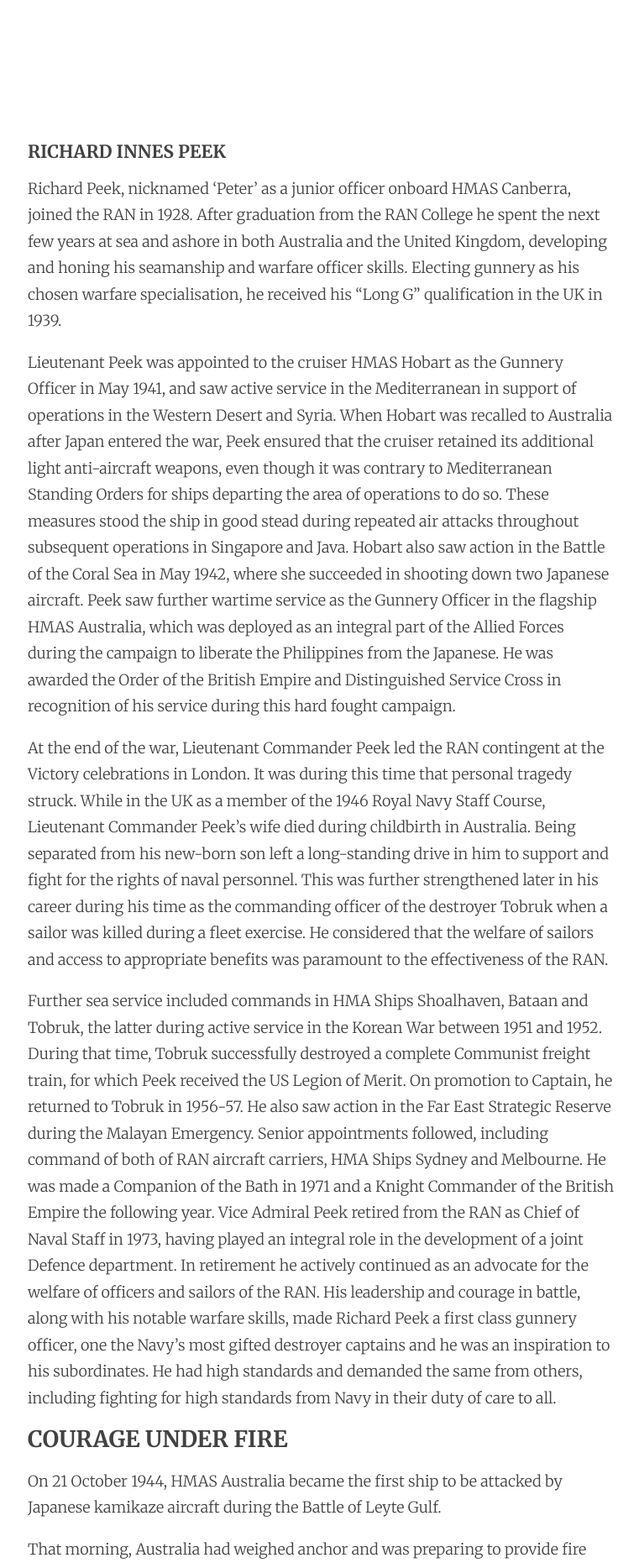
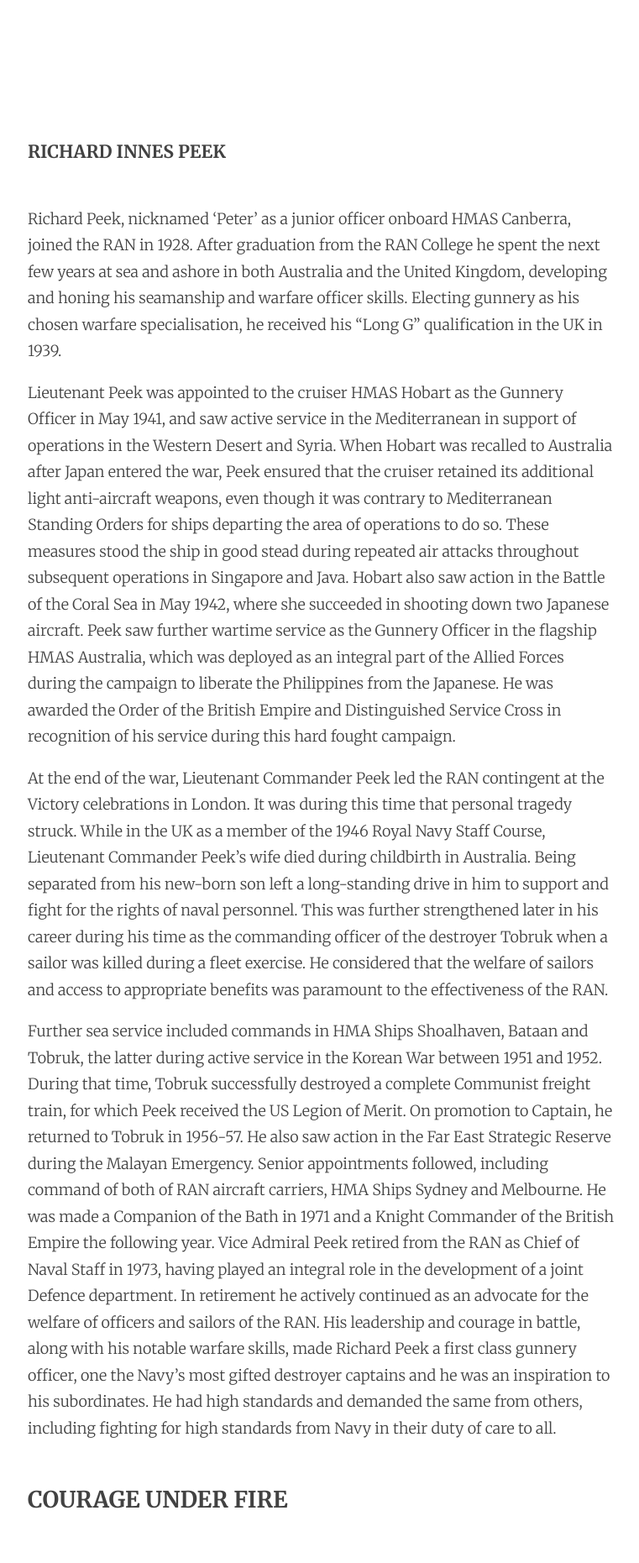
Before and after one commit to davekinkead/pwo-heritage, a Jekyll site: the page built from _people/richard-peek.md, in a window 1280 px wide. Shown: the part 902-2763 px from the top of the page at 84% size, without its empty margins (257-1018 px from the left). Built offline with Jekyll 4.4.1, drawn with Linux system fonts in a browser that asks for light colours.

Commit message:
Add modernizr and update css

```diff
--- a/_includes/head.html
+++ b/_includes/head.html
@@ -9,4 +9,5 @@
 		<link href='http://fonts.googleapis.com/css?family=Merriweather:300,400,700,400italic&subset=latin,latin-ext' rel='stylesheet' type='text/css'>
     <link rel="stylesheet" href="{{ "/css/main.css" | prepend: site.baseurl }}">
     <link rel="canonical" href="{{ page.url | replace:'index.html','' | prepend: site.baseurl | prepend: site.url }}">
+    <script src="/scripts/modernizr.min.js" type="text/javascript"></script>
 </head>
--- a/css/main.scss
+++ b/css/main.scss
@@ -66,9 +66,12 @@ a:hover { color: darken($blue, 10); }
 }
 .summary, .content { @include wrapper; }
 
+.list li { list-style: none; }
 
-
-.list li { list-style: none; }
+article {
+	h1, h2, h3, h4, h5, h6 { margin: $font-size*3 0;}
+	:first-child { margin-top: 0; }
+}
 
 footer {
 	margin-top: 75px;
```
Also changed, not shown: scripts/modernizr.min.js (added).
